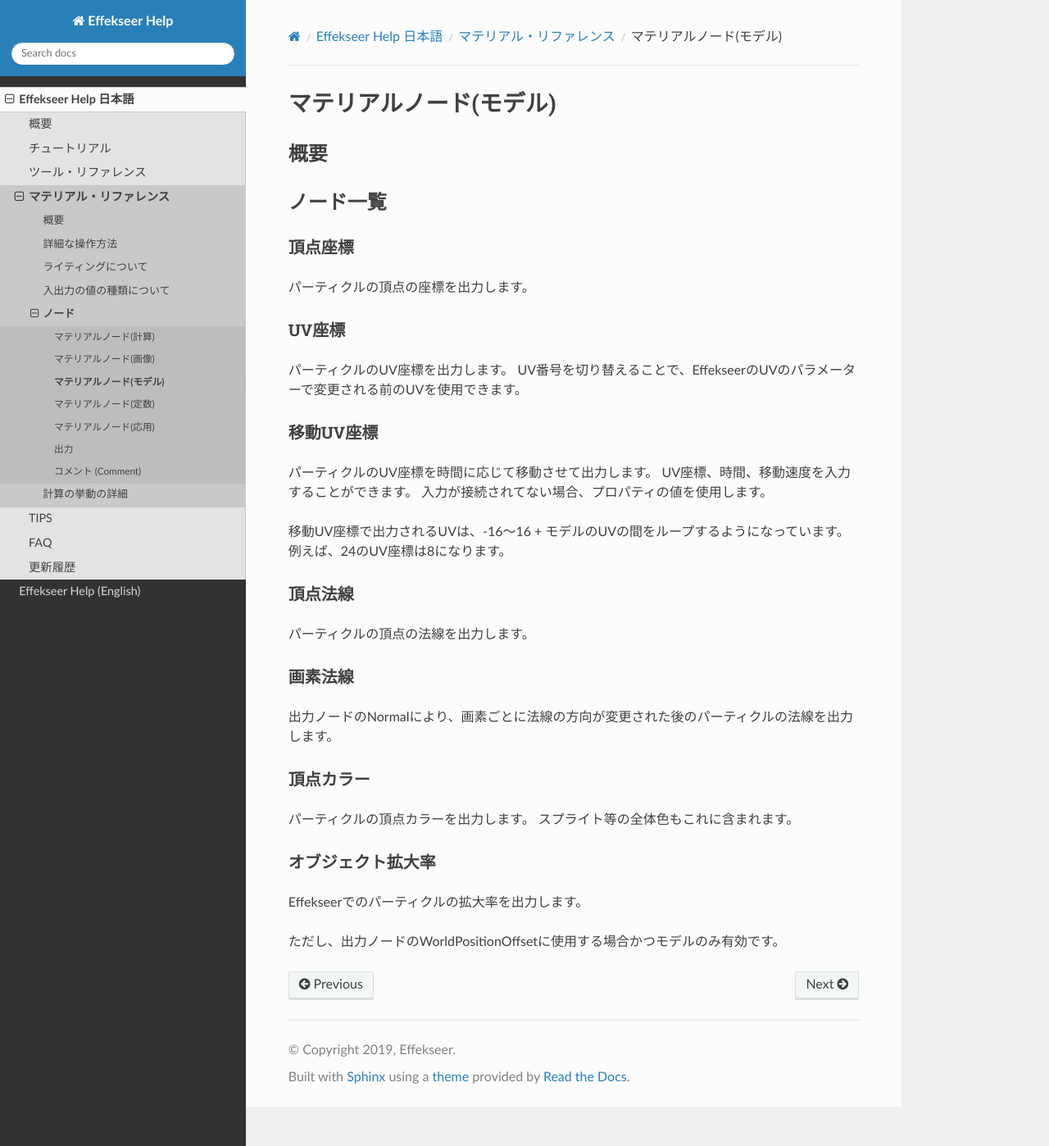
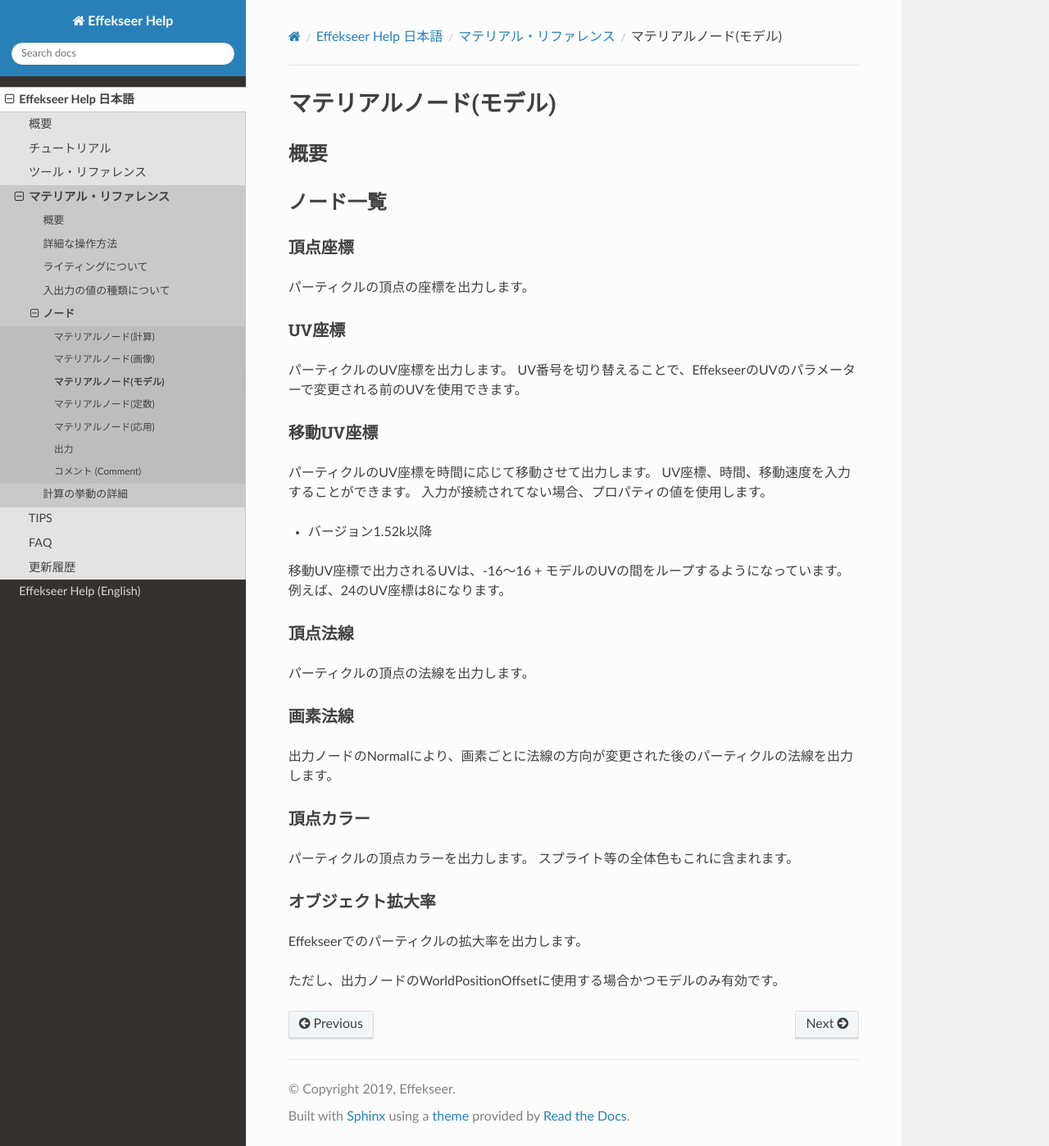
Before and after one commit to effekseer/docs_tool, a Sphinx documentation site: the page built from source/ja/MaterialToolReference/material_NodeModel.rst, in a window 1280 px wide and 1398 px high. Shown: the whole window at 82% size. Built offline with Sphinx 7.4.7 and the Read the Docs theme 2.0.0, drawn with Linux system fonts in a browser that asks for light colours; nearby versions of some CDN libraries; library files that are not in the unit come from our copies.

Commit message:
Add a version information

```diff
--- a/source/en/MaterialToolReference/material_NodeModel.rst
+++ b/source/en/MaterialToolReference/material_NodeModel.rst
@@ -26,6 +26,8 @@ Moves the UV coordinates of particles according to time and outputs them.
 You can enter UV coordinates, time, and movement speed.
 If the input is not connected, use the value of the property.
 
+- version 1.52k or later
+
 The UV from MovingUV is designed to loop between -16 and 16 + the UVs of the model.
 For example, the UV coordinate of 24 is 8.
 
--- a/source/ja/MaterialToolReference/material_NodeModel.rst
+++ b/source/ja/MaterialToolReference/material_NodeModel.rst
@@ -26,6 +26,8 @@ UV番号を切り替えることで、EffekseerのUVのパラメーターで変
 UV座標、時間、移動速度を入力することができます。
 入力が接続されてない場合、プロパティの値を使用します。
 
+- バージョン1.52k以降
+
 移動UV座標で出力されるUVは、-16～16 + モデルのUVの間をループするようになっています。
 例えば、24のUV座標は8になります。
 
```
